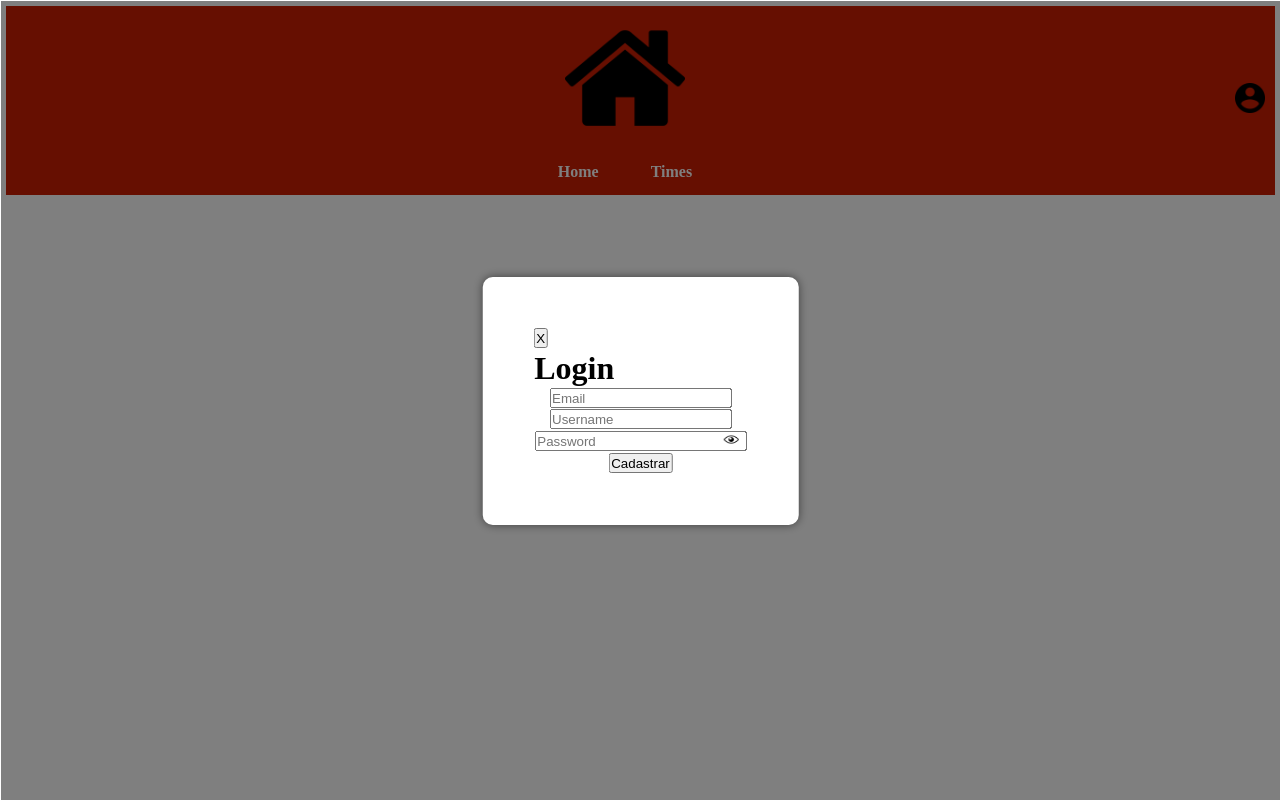
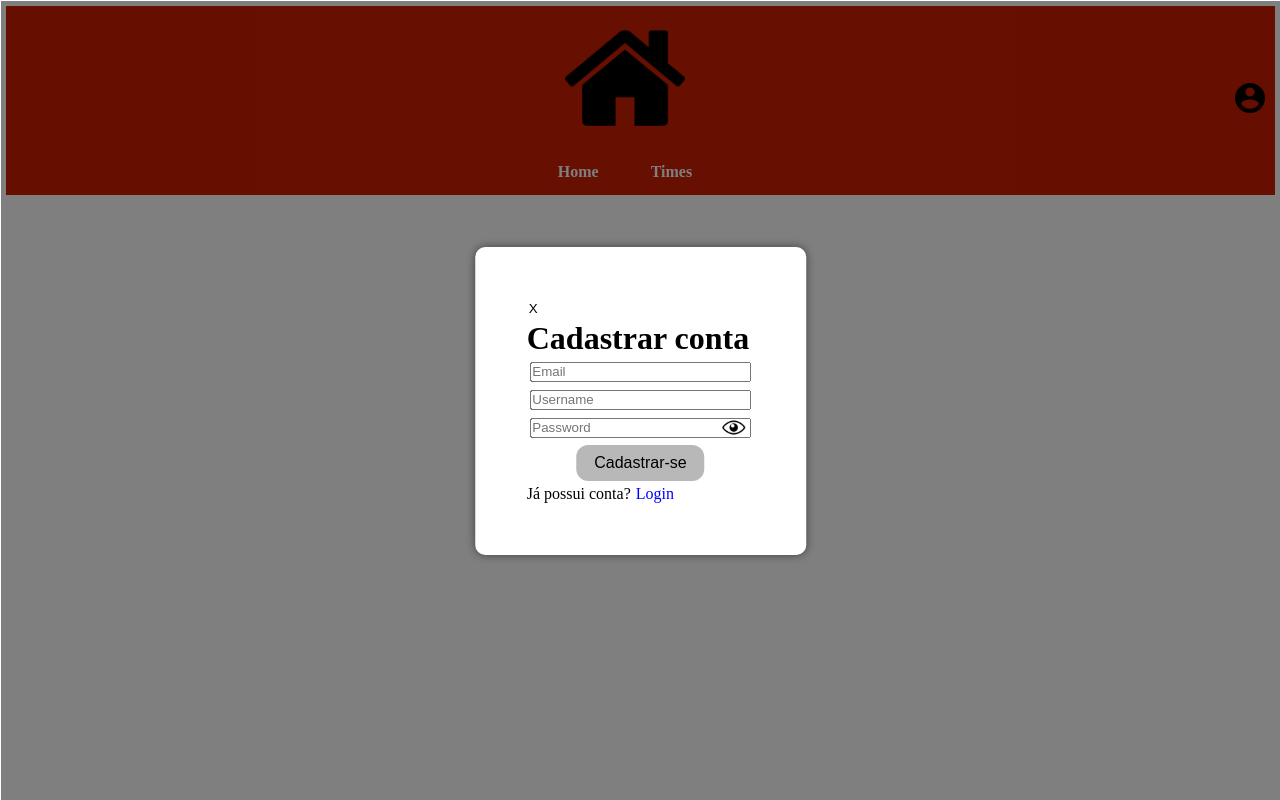
Before and after one commit to Kyra4code/pw3-somativa-VitorGuilherme-2025-front-end, a React (Create React App) app: page /cadastro in a window 1280 px wide. Built offline with nearby package versions, Linux system fonts and the light colour scheme; the HTML template or start-up script is replaced by a standard one.

Commit message:
Foi estilizado e configurado os botões customizáveis e a opção de ver ou não ver a sena

```diff
--- a/src/components/obj/CustomButton.jsx
+++ b/src/components/obj/CustomButton.jsx
@@ -1,7 +1,10 @@
-export default function CustomButton(Click){
+import React from 'react';
+import styles from './customButton.module.css';
+
+export default function CustomButton({Click, title}){
     return(
-        <div>
-            <button onClick={Click}>Click me!</button>
+        <div className={styles.button}>
+            <button onClick={Click}>{title}</button>
         </div>
     )
 }
--- a/src/components/obj/CustomInput.jsx
+++ b/src/components/obj/CustomInput.jsx
@@ -1,5 +1,19 @@
-export default function CustomInput({text, id}){
-    <div>
-        <input type={text} id={id} />
+import react from 'react';
+import styles from './customInput.module.css';
+
+export default function CustomInput({type, value, setValue, placeholder, children}){
+    return(
+    <div className={styles.input}>
+
+        <input
+            type={type}
+            value={value}
+            onChange={setValue}
+            placeholder={placeholder}
+        />
+
+        {children}
+
     </div>
+    )
 }
--- /dev/null
+++ b/src/components/obj/customButton.module.css
@@ -0,0 +1,26 @@
+.button button{
+    background-color: #b8b8b8;
+    border: none;
+    color: black;
+    padding: 9px 18px;
+    text-align: center;
+    text-decoration: none;
+    display: inline-block;
+    font-size: 16px;
+    margin: 2px 1px;
+    cursor: url('../../../public/pokemon/PC\ Box\ Hand.cur'),pointer;
+    border-radius: 12px;
+}
+
+.button button:hover {
+    transition: 0.9;
+    background-color: #494949;
+    box-shadow: 0 2px #999;
+    color: #f1f1f1;
+}
+
+.button button:active {
+    background-color: #f1f1f1;
+    box-shadow: 0 2px #666;
+    transform: translateY(1px);
+}
--- /dev/null
+++ b/src/components/obj/customInput.module.css
@@ -0,0 +1,23 @@
+.input {
+    position: relative;
+    display: flex;
+    align-items: center;
+    padding: 3px;
+}
+
+.input input {
+    flex: 1;
+    padding-right: 40px;
+}
+
+.input button {
+    position: absolute;
+    right: 10px;
+    background: none;
+    border: none;
+    cursor: url('../../../public/pokemon/PC\ Box\ Hand.cur'),pointer;
+    display: flex;
+    align-items: center;
+    justify-content: center;
+    height: 100%;
+}
--- a/src/components/pages/Cadastro.jsx
+++ b/src/components/pages/Cadastro.jsx
@@ -2,6 +2,8 @@ import styles from "./cadastro.module.css";
 import Modal from "../layout/Modal";
 import { useState } from "react";
 import { useNavigate } from "react-router-dom";
+import CustomButton from "../obj/CustomButton";
+import CustomInput from "../obj/CustomInput";
 
 export default function Cadastro() {
 
@@ -27,30 +29,50 @@ export default function Cadastro() {
 
             <div className="login">
 
-                <button onClick={close}>X</button>
+                <button onClick={close} className={styles.button_close}>X</button>
 
-                <h1>Login</h1>
+                <h1>Cadastrar conta</h1>
 
                 <form className={styles.form}>
 
-                    <input type="text" placeholder="Email" value={email} onChange={(e)=>{setEmail(e.target.value)}}/>
+                    <CustomInput
+                        type="text"
+                        value={email}
+                        setValue={(e)=>setEmail(e.target.value)}
+                        placeholder="Email"
+                    />
 
-                    <input type="text" placeholder="Username" value={username} onChange={(e)=>{setUsername(e.target.value)}}/>
+                    <CustomInput
+                        type="text"
+                        placeholder="Username"
+                        value={username}
+                        setValue={(e)=>{setUsername(e.target.value)}}
+                    />
 
-                    <div style={{ position: "relative", display: "flex", alignItems: "center" }}>
+                    <CustomInput
+                        type={showPass ? "text": "password"}
+                        placeholder="Password"
+                        value={password}
+                        setValue={(e)=>{setPassword(e.target.value)}}
+                    >
+                        <button
+                            className={styles.icon_show_password}
+                            onClick={(e)=>{ e.preventDefault(); setShowPass(!showPass)}}
+                        >
 
-                        <input type={showPass ? "text": "password"} placeholder="Password" style={{ paddingRight: "30px" }} value={password} onChange={(e)=>{setPassword(e.target.value)}}/>
-
-                        <button className={styles.icon_show_password} onClick={(e)=>{ e.preventDefault(); setShowPass(!showPass)}}>
-
-                            <img src={showPass? "./visivel.png": "foto.png"} style={{height:"70%", width: "71%"}}/>
+                            <img
+                                src={showPass? "./visivel.png": "foto.png"}
+                                style={{height:"85%", width: "100%"}}
+                            />
 
                         </button>
-                    </div>
+                    </CustomInput>
 
-                    <button onClick={Cadastrar}>Cadastrar</button>
+                    <CustomButton Click={Cadastrar} title="Cadastrar-se"/>
 
                 </form>
+
+                <p>Já possui conta? <a onClick={()=>navigate('/login')} style={{color: 'blue'}}>Login</a></p>
 
             </div>
         </Modal>
--- a/src/components/pages/Login.jsx
+++ b/src/components/pages/Login.jsx
@@ -1,6 +1,8 @@
 import { useNavigate } from 'react-router-dom';
 import Modal from '../layout/Modal';
 import { useState } from 'react';
+import CustomInput from '../obj/CustomInput';
+import CustomButton from '../obj/CustomButton';
 import styles from './login.module.css';
 
 export default function Login({isOpen}) {
@@ -28,22 +30,31 @@ export default function Login({isOpen}) {
 
             <div className="login">
 
-                <button onClick={close} >X</button>
+                <button onClick={close} className={styles.button_close}>X</button>
 
-                <h1>Login</h1>
+                <h1 className={styles.title}>Login</h1>
 
-                <form>
+                <form className={styles.form}>
 
-                    <input type="text" placeholder="Username" value={user} onChange={(event)=>{setUser(event.target.value)}}/>
+                    <CustomInput
+                        type="text"
+                        placeholder="Username"
+                        value={user}
+                        setValue={(event)=>{setUser(event.target.value)}}
+                    />
 
-                    <div style={{ position: "relative", display: "flex", alignItems: "center" }}>
+                    <CustomInput
+                        type={showPass ? "text": "password"}
+                        placeholder="Password"
+                        value={password}
+                        setValue={(event)=>{setPassword(event.target.value)}}
+                    >
+                        <button className={styles.icon_show_password} onClick={(e)=>{ e.preventDefault(); setShowPass(!showPass)}}>
+                            <img src={showPass? "./visivel.png": "foto.png"} style={{height:"85%", width: "100%"}}/>
+                        </button>
+                    </CustomInput>
 
-                        <input type={showPass ? "text": "password"} placeholder="Password" style={{ paddingRight: "30px" }} value={password} onChange={(event)=>{setPassword(event.target.value)}}/>
-
-                        <button className={styles.icon_show_password} onClick={(e)=>{ e.preventDefault(); setShowPass(!showPass)}}><img src={showPass? "./visivel.png": "foto.png"} style={{height:"70%", width: "70%"}}/></button>
-                    </div>
-
-                    <button onClick={login}>Submit</button>
+                    <CustomButton Click={login} title="Conectar-se"/>
 
                 </form>
 
--- a/src/components/pages/cadastro.module.css
+++ b/src/components/pages/cadastro.module.css
@@ -7,7 +7,6 @@
     width: 10%;
     justify-content: center;
     align-items: center;
-    height: 80%;
     margin:0px;
     padding:0px;
 }
@@ -22,3 +21,8 @@
     margin: 0px;
     padding: 0px;
 }
+.button_close{
+    background-Color: transparent;
+    border-Color: transparent;
+    cursor: url('../../../public/pokemon/PC\ Box\ Hand.cur'), pointer;
+  }
--- a/src/components/pages/login.module.css
+++ b/src/components/pages/login.module.css
@@ -11,3 +11,35 @@
   margin:0px;
   padding:0px;
 }
+
+.form{
+  display: flex;
+  flex-direction: column;
+  align-items: center;
+  justify-content: center;
+  height: 100%;
+  margin: 0px;
+  padding: 5px;
+}
+
+.login h1{
+  text-align: center;
+  color: black;
+  font-size: 2.5rem;
+}
+
+.login{
+  display: flex;
+  flex-direction: column;
+  align-items: center;
+  justify-content: center;
+  height: 100%;
+  margin: 0px;
+  padding: 0px;
+}
+
+.button_close{
+  background-Color: transparent;
+  border-Color: transparent;
+  cursor: url('../../../public/pokemon/PC\ Box\ Hand.cur'), pointer
+}
```
